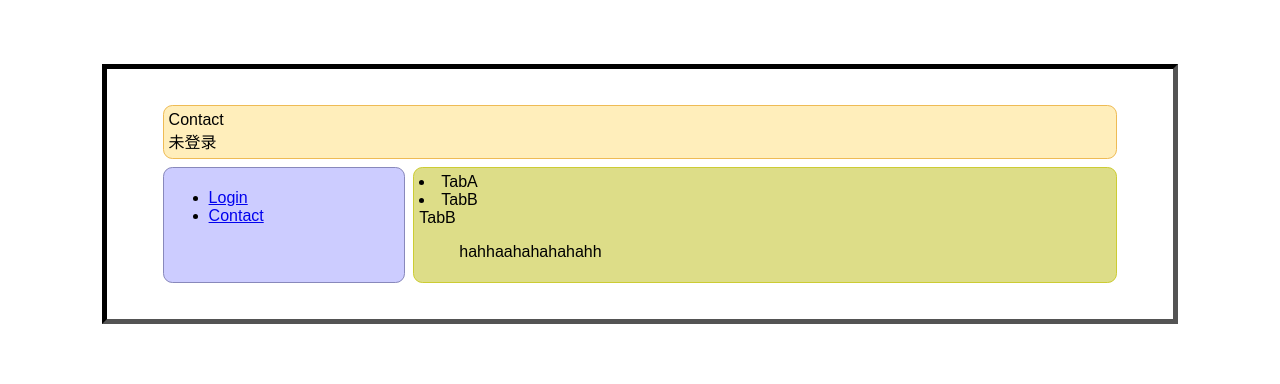
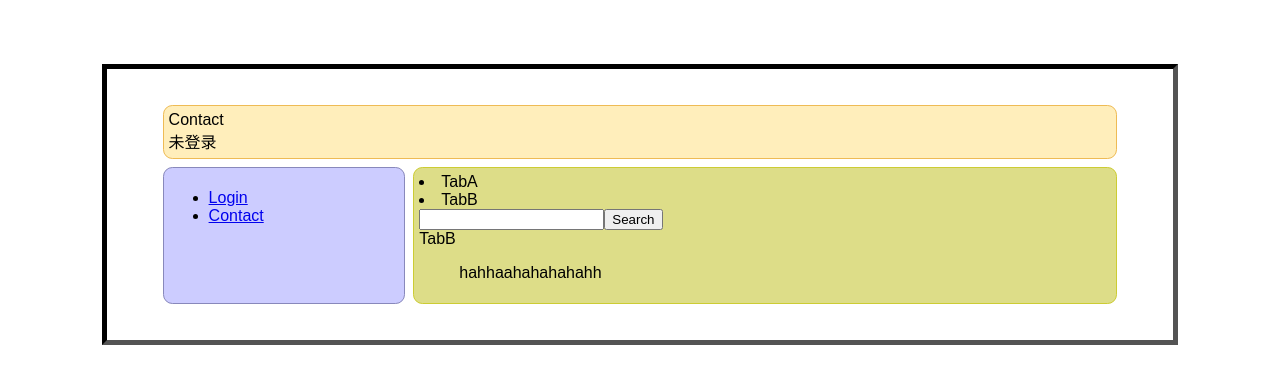
Before and after one commit to React-home-work/contact-homework, a React (Create React App) app: page /Contact in a window 1280 px wide. Both pictures are taken after a click on the item "TabB". Shown: the top 384 px of the page. Built offline with nearby package versions, Linux system fonts and the light colour scheme.

Commit message:
develop the feature of search

```diff
--- a/src/actions.js
+++ b/src/actions.js
@@ -19,3 +19,8 @@ export const changeTab = (tabName) => ({
     type: "CHANGE_TAB",
     tabName: tabName
 })
+
+export const setSearchCondition = (condition) => ({
+    type: "SET_SEARCH_CONDITION",
+    condition: condition
+})
--- a/src/component/contact.js
+++ b/src/component/contact.js
@@ -1,11 +1,12 @@
 import React, { Component } from "react";
 import { Router, Route, Link } from "react-router";
-import { bindActionCreators } from "redux";
+// import { bindActionCreators } from "redux";
 import { connect } from "react-redux";
-import { addOne, getList, changeTab } from "../actions";
+import { addOne, getList, changeTab, setSearchCondition } from "../actions";
 // import "../App.css";
 import FormTab from "./form-tab";
 import ListTab from "./list-tab";
+import SearchCondition from "./search";
 // import { authenticateUser } from "../actions";
 import { store } from "../index";
 
@@ -13,9 +14,17 @@ class Contact extends Component {
   constructor(props) {
     super(props);
     console.log(this.props.items, "test contact");
+    console.log(this.props.searchCondition, "searchcondition");
   }
+
+  componentWillUpdate() {
+    console.log(this.props.searchCondition, "searchcondition111");
+  }
+
+
+
   render() {
-    const { dispatch } = this.props;
+    const { dispatch, items} = this.props;
     dispatch(getList());
     return (
       <div>
@@ -24,28 +33,44 @@ class Contact extends Component {
           <li onClick={() => dispatch(changeTab("TabB"))}>TabB</li>
         </div>
         <div>
-          {
-            this.props.tabState.tabName === "TabA"
-            ? <FormTab onAddClick={(name, phone) => dispatch(addOne(name, phone))} />
-            :        <ListTab items={this.props.items} />
-          }
-      </div>
+          {this.props.tabState.tabName === "TabA" ? (
+            <FormTab
+              onAddClick={(name, phone) => dispatch(addOne(name, phone))}
+            />
+          ) : (
+            <div>
+              <SearchCondition
+                  onSearchClick={condition => dispatch(setSearchCondition(condition))}
+              />
+              <ListTab items={items} />
+            </div>
+          )}
+        </div>
       </div>
     );
   }
 }
 
-
-// const mapStateToProps = (state) => {
-//   console.log(state, "========");
-//   return {
-//     items: state.listOperate
-//   }
-// };
+const setItemSearchCondition = (items, searchCondition) => {
+  if (searchCondition && items.length !== 0) {
+    return items.filter(item => {
+      console.log(item, "items in setItemSearchCondition")
+      if (
+        item.name.indexOf(searchCondition) > -1 ||
+        item.phone.indexOf(searchCondition) > -1
+      ) {
+        return item;
+      }
+    });
+  } else {
+    return items;
+  }
+};
 
 const mapStateToProps = state => ({
-  items: state.listOperation,
-  tabState: state.tabChange
+  items: setItemSearchCondition(state.listOperation, state.searchCondition),
+  tabState: state.tabChange,
+  searchCondition: state.searchCondition
 });
 
 // 待确认：是否这里的state是导入reducer中的时候-->全局的state
--- a/src/component/form-tab.js
+++ b/src/component/form-tab.js
@@ -1,7 +1,7 @@
 import React, { Component } from "react";
 import { Router, Route, Link } from "react-router";
-import { bindActionCreators } from "redux";
-import { connect } from "react-redux";
+// import { bindActionCreators } from "redux";
+// import { connect } from "react-redux";
 // import { addOne } from "../actions";
 // import { authenticateUser } from "../actions";
 // import { store } from "../index";
--- a/src/component/list-tab.js
+++ b/src/component/list-tab.js
@@ -1,7 +1,7 @@
 import React, { Component } from "react";
 import { Router, Route, Link } from "react-router";
-import { bindActionCreators } from "redux";
-import { connect } from "react-redux";
+// import { bindActionCreators } from "redux";
+// import { connect } from "react-redux";
 // import { addOne } from "../actions";
 // import { authenticateUser } from "../actions";
 // import { store } from "../index";
@@ -16,9 +16,9 @@ class ListTab extends Component {
   //     const name = '1111';
   //   }
   // }
-  // componentDidUpdate() {
-  //   console.log(this.props.listItem, '11111');
-  // }
+  componentDidUpdate() {
+    console.log(this.props.listItem, '11111');
+  }
   render() {
     // console.log(store.getState().listOperate, 'listtabsotre')
     console.log(this.props.items, "items");
--- a/src/component/login.js
+++ b/src/component/login.js
@@ -8,6 +8,9 @@ import { store } from "../index";
 class Login extends Component {
     // componentWillMount() {
     //     console.log(this.props, 'Login props');
+    // }
+    // componentDidUpdate() {
+    //   console.log(store.getState(), 'login did update');
     // }
     constructor(props) {
       super(props);
--- /dev/null
+++ b/src/component/search.js
@@ -0,0 +1,30 @@
+import React, { Component } from "react";
+import { Router, Route, Link } from "react-router";
+// import { addOne, getList, changeTab } from "../actions";
+// import "../App.css";
+import { store } from "../index";
+
+
+class SearchCondition extends Component {
+    componentWillMount() {
+        console.log(store.getState(), "search will mount");
+    }
+
+    componentWillUpadate() {
+        console.log(store.getState(), "search will update");
+    }
+
+    render() {
+        return(
+            <div>
+                <input type="text" ref="search" />
+                <button onClick={() => {
+                    this.props.onSearchClick(this.refs.search.value);
+                    this.refs.search.value = "";
+                }}>Search</button>
+            </div>
+        )
+    }
+}
+
+export default SearchCondition;
--- a/src/reducers.js
+++ b/src/reducers.js
@@ -67,10 +67,21 @@ export const tabChange = (state = initialTab, action) => {
   }
 }
 
+export const searchCondition = (state = "", action) => {
+  switch(action.type) {
+    case "SET_SEARCH_CONDITION":
+      console.log(state, "SET_SEARCH_CONDITION")
+      return action.condition;
+    default:
+      return state;
+  }
+}
+
 const contactApp = combineReducers({
   authenticate,
   listOperation,
-  tabChange
+  tabChange,
+  searchCondition
 });
 
 export default contactApp;
```
